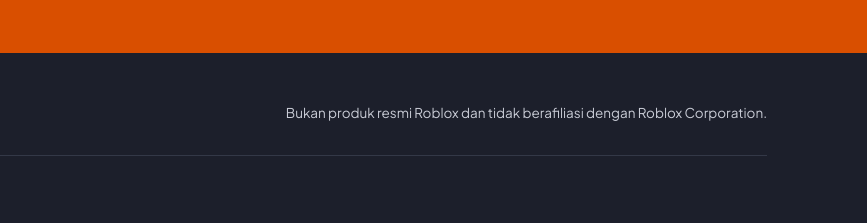
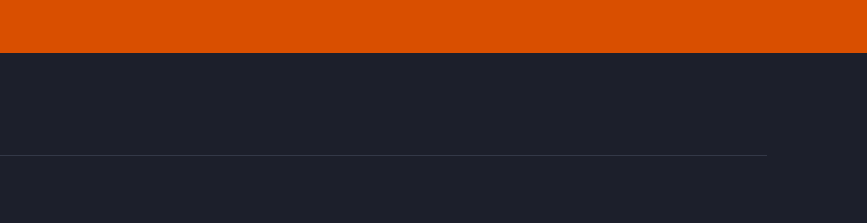
Before and after one commit to bgamesid01-stack/ssg, a plain HTML site: page index.html in a window 1280 px wide. Shown: the part 2223-2446 px from the top of the page, 413-1280 px from the left. Drawn offline with Linux system fonts and the light colour scheme.

Commit message:
Remove disclaimer from footer
Removed the disclaimer about Roblox products.

```diff
--- a/index.html
+++ b/index.html
@@ -89,7 +89,7 @@
   <div class="wrap">
     <div class="fgrid">
       <a class="logo" href="index.html"><img src="logo.png" alt="" height="30"><span class="fbrand">Saputra Store Game</span></a>
-      <p>Bukan produk resmi Roblox dan tidak berafiliasi dengan Roblox Corporation.</p>
+      <p></p>
     </div>
     <div class="copy">© <span id="yr"></span> <span class="fbrand">Saputra Store Game</span>. Semua hak dilindungi.</div>
   </div>
```
